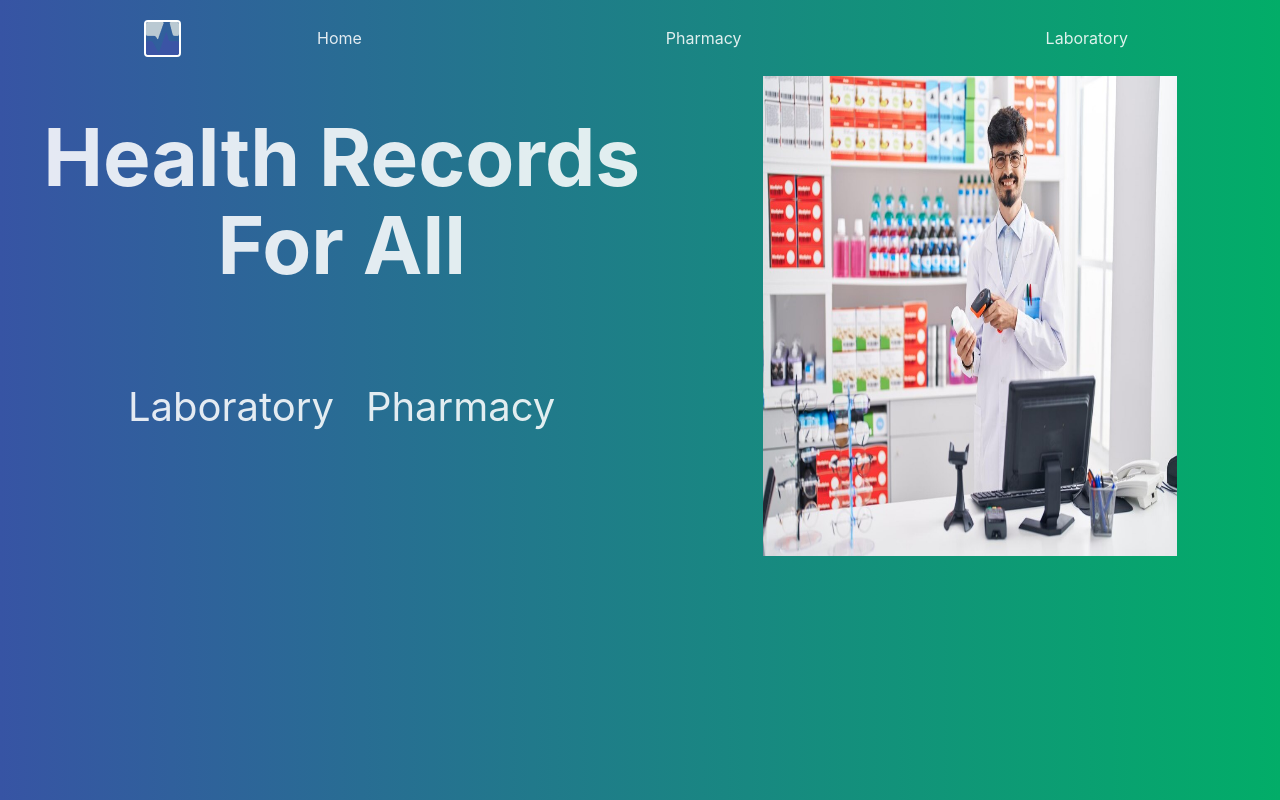
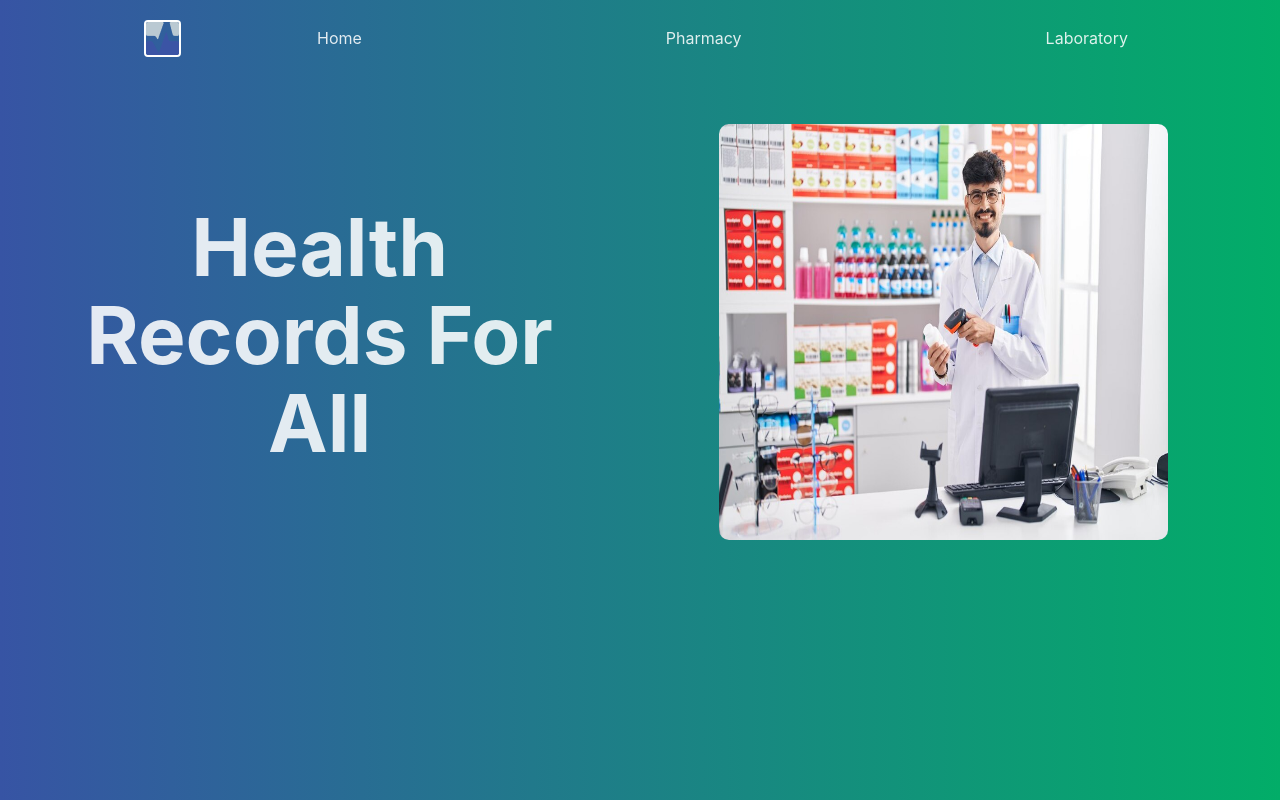
Before and after one commit to abronoma/Project-Medtrack, a React (Vite) app: page / in a window 1280 px wide. Built offline with nearby package versions, Linux system fonts and the light colour scheme.

Commit message:
Img edited

```diff
--- a/src/components/Hero.jsx
+++ b/src/components/Hero.jsx
@@ -10,10 +10,6 @@ export default function Hero() {
       <div className={style.maintext}>
         <div className={style.text}>
         <h1>Health Records For All</h1>
-        <div className={style.links}>
-          <p>Laboratory</p>
-          <p>Pharmacy</p>
-        </div>
         </div>
       </div>
 
--- a/src/components/Hero.module.css
+++ b/src/components/Hero.module.css
@@ -16,8 +16,10 @@
 
 .pharm img {
   width: 80%;
-  height: 30rem;
+  height: 26rem;
   flex-basis: 50%;
+  border-radius: 10px;
+  margin: 3rem 0;
 }
 
 .links {
```
Also changed, not shown: src/components/Table.jsx (+29 -0 lines).
